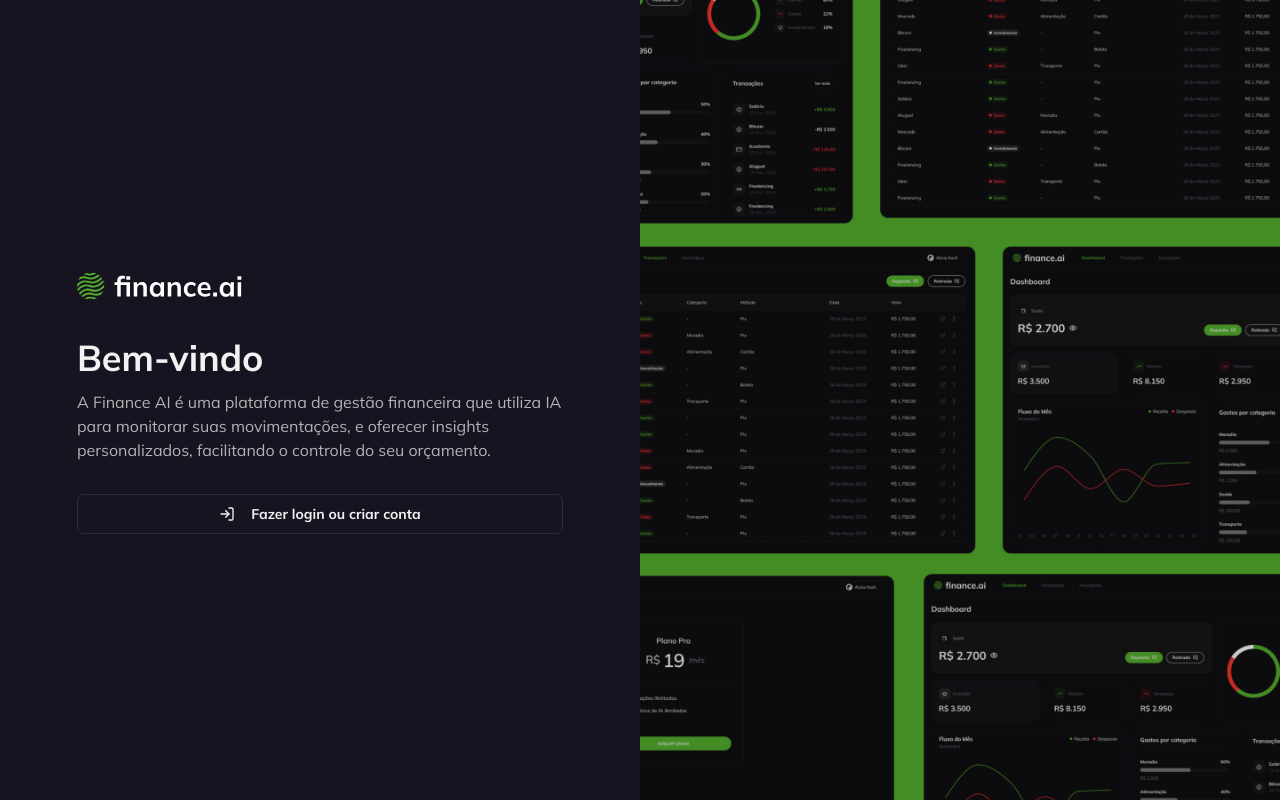
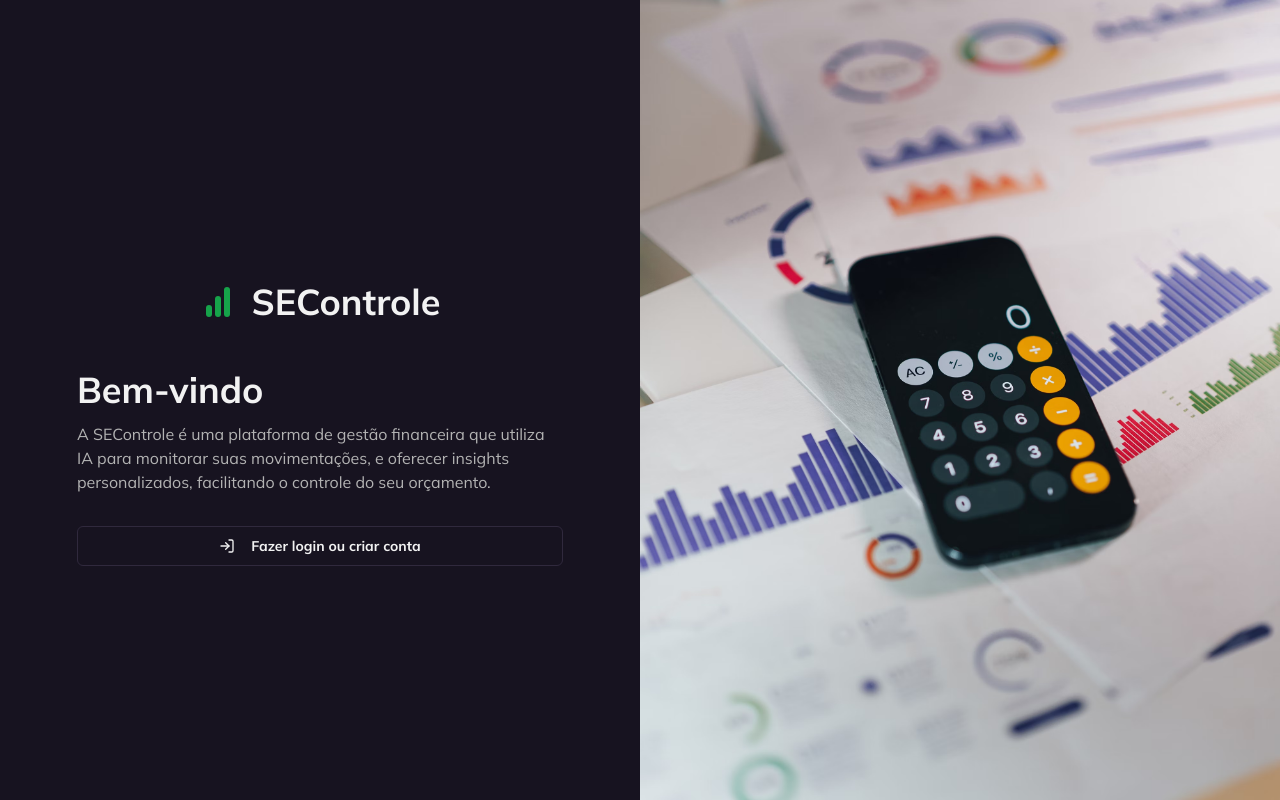
Before and after one commit to chrmartins/financas-ia, a Next.js app: page /login in a window 1280 px wide. Built offline with nearby package versions, Linux system fonts and the light colour scheme; no server answers.

Commit message:
fix: ajustes

```diff
--- a/app/login/page.tsx
+++ b/app/login/page.tsx
@@ -1,6 +1,6 @@
 import Image from "next/image";
 import { Button } from "../_components/ui/button";
-import { LogInIcon } from "lucide-react";
+import { BarChart, LogInIcon } from "lucide-react";
 import { SignInButton } from "@clerk/nextjs";
 import { auth } from "@clerk/nextjs/server";
 import { redirect } from "next/navigation";
@@ -11,18 +11,22 @@ const LoginPage = async () => {
     redirect("/");
   }
   return (
-    <div className="grid min-h-screen h-full grid-cols-2">
+    <div className="grid h-full min-h-screen grid-cols-2">
       <div className="mx-auto flex h-full max-w-[550px] flex-col justify-center p-8">
-        <Image
+        <div className="flex items-center justify-center space-x-4 p-12">
+          <BarChart className="text-green-600" size={36} strokeWidth={4} />{" "}
+          <h1 className="text-4xl font-bold">SEControle</h1>
+        </div>
+        {/* <Image
           src="/logo.svg"
           width={173}
           height={39}
           alt="Finance AI"
           className="mb-8"
-        />
+        /> */}
         <h1 className="mb-3 text-4xl font-bold">Bem-vindo</h1>
         <p className="mb-8 text-muted-foreground">
-          A Finance AI é uma plataforma de gestão financeira que utiliza IA para
+          A SEControle é uma plataforma de gestão financeira que utiliza IA para
           monitorar suas movimentações, e oferecer insights personalizados,
           facilitando o controle do seu orçamento.
         </p>
--- a/app/subscription/page.tsx
+++ b/app/subscription/page.tsx
@@ -21,7 +21,7 @@ const SubscriptionPage = async () => {
       <div className="space-y-6 p-6">
         <h1 className="text-2xl font-bold">Assinatura</h1>
 
-        <div className="flex gap-6">
+        <div className="flex justify-center gap-6">
           <Card className="w-[450px]">
             <CardHeader className="border-b border-solid py-8">
               <h2 className="text-center text-2xl font-semibold">
--- a/app/transactions/page.tsx
+++ b/app/transactions/page.tsx
@@ -28,8 +28,11 @@ const TransactionsPage = async () => {
           <h1 className="text-2xl font-bold">Transações</h1>
           <AddTransactionButton userCanAddTransaction={userCanAddTransaction} />
         </div>
-        <ScrollArea>
-          <DataTable columns={transactionColumns} data={transactions} />
+        <ScrollArea className="overflow-auto">
+          <DataTable
+            columns={transactionColumns}
+            data={JSON.parse(JSON.stringify(transactions))}
+          />
         </ScrollArea>
       </div>
     </>
```
Also changed, not shown: public/login.png, public/login2.png (added).
